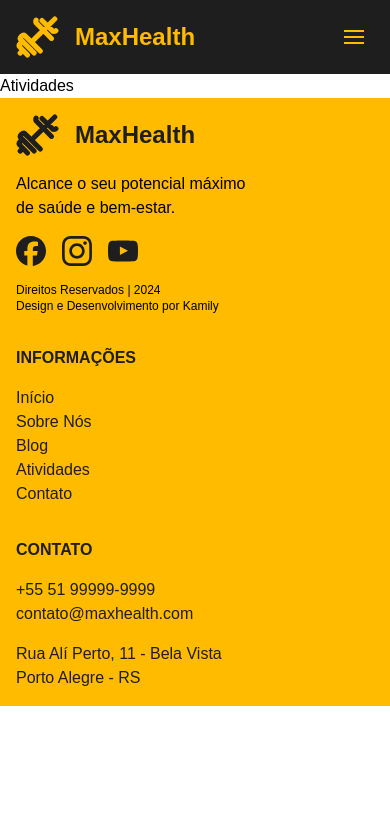
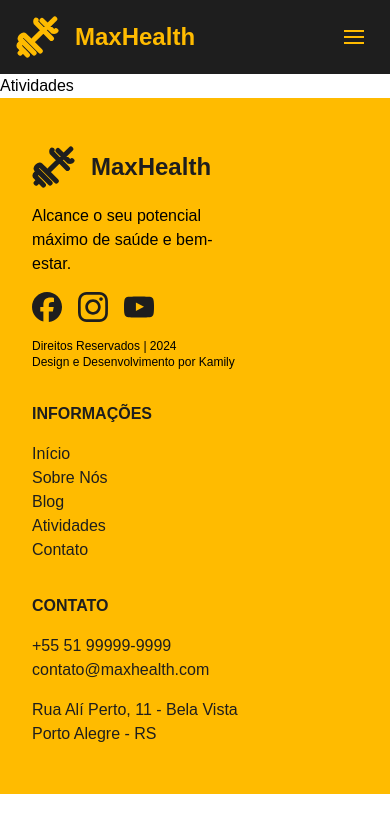
Before and after one commit to KamilydosSantos/max-health, a Vue app: page /atividades in a window 390 px wide. Shown: the top 832 px of the page. Built offline with nearby package versions, Linux system fonts and the light colour scheme.

Commit message:
fix: add margin mobile footer

```diff
--- a/src/components/Footer.vue
+++ b/src/components/Footer.vue
@@ -1,6 +1,6 @@
 <template>
-  <footer class="flex items-center justify-center bg-custom-yellow p-4 w-full">
-    <div class="flex flex-col lg:grid lg:grid-cols-[auto,1fr,auto] gap-8 lg:gap-0 justify-between max-w-screen-lg w-full">
+  <footer class="flex items-center justify-center bg-custom-yellow w-full">
+    <div class="flex flex-col lg:grid lg:grid-cols-[auto,1fr,auto] gap-8 lg:gap-0 justify-between max-w-screen-lg w-full mx-8 my-12 lg:mx-0">
       <div class="flex flex-col gap-4">
         <div class="flex items-center gap-4 text-custom-black">
           <router-link to="/">
```
